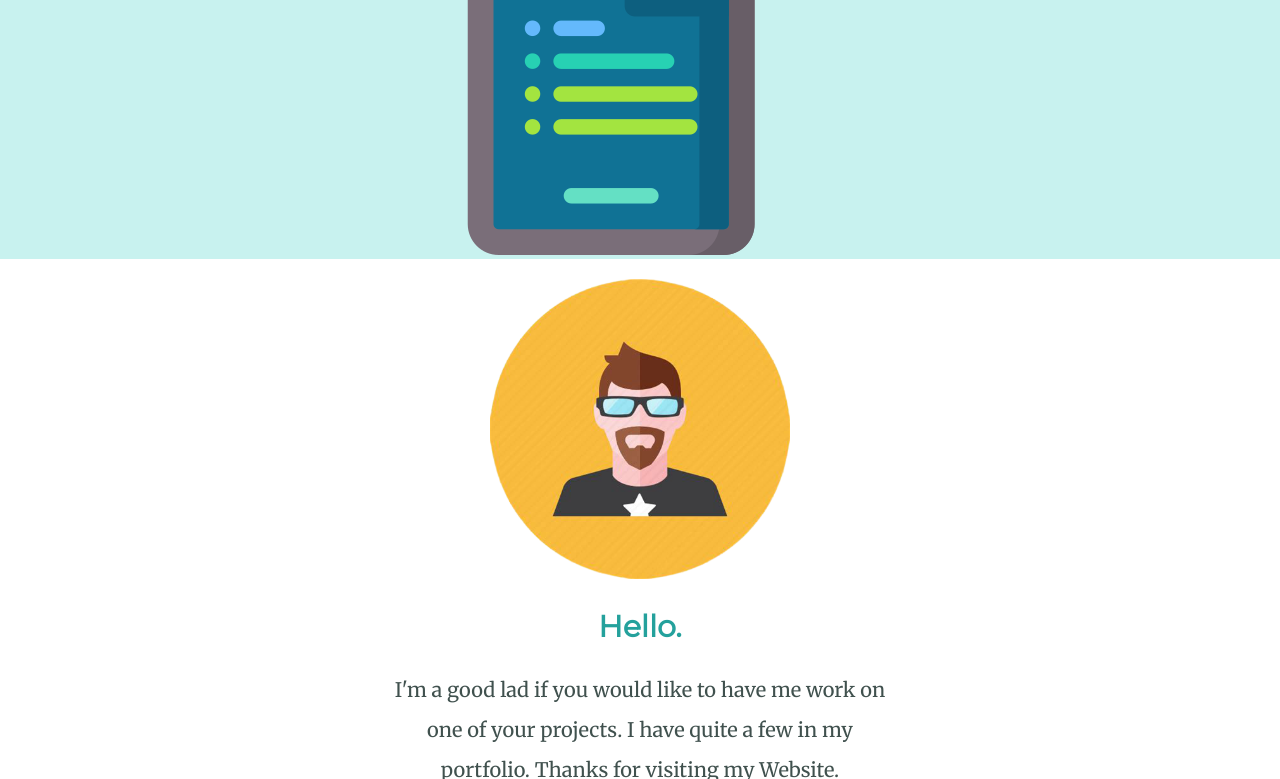
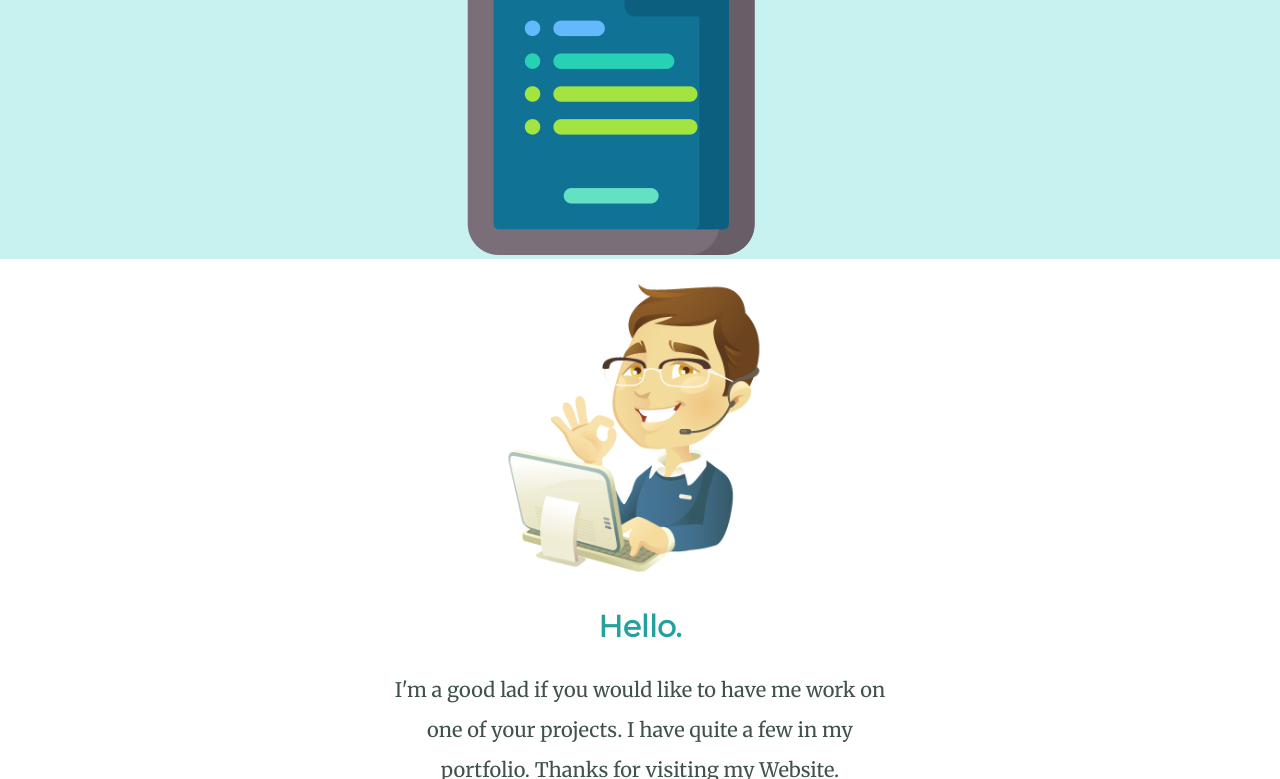
Before and after one commit to Loop1337/CV1.1, a plain HTML site: page index.html in a window 1280 px wide. Shown: the part 553-1332 px from the top of the page. Drawn offline with Linux system fonts and the light colour scheme.

Commit message:
push a minor commit

```diff
--- a/index.html
+++ b/index.html
@@ -19,7 +19,7 @@
     </div>
     <div class="middle-container">
       <div class="profile">
-        <img class="profile-img" src="images/geek_image.png" alt="samuel geek picture">
+        <img class="profile-img" src="images/tech03.png" alt="samuel geek picture">
         <h2>Hello.</h2>
         <p class="intro">I'm a good lad if you would like to have me work on one of your projects. I have quite a few in my portfolio. Thanks for visiting my Website.</p>
       </div>
```
